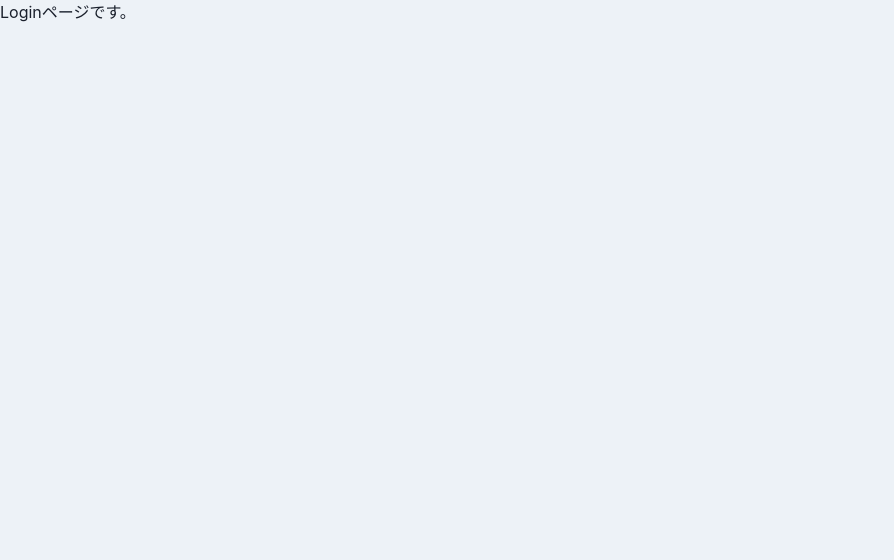
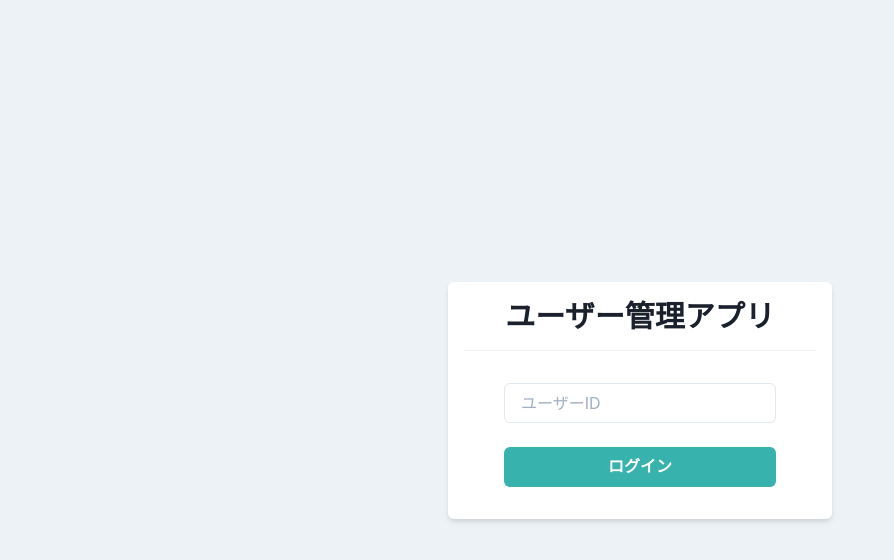
Before and after one commit to hayato-lang/chakra-app, a React (Create React App) app: page / in a window 1280 px wide. Shown: the top 560 px of the page, without its empty margins (0-894 px from the left). Built offline with nearby package versions, Linux system fonts and the light colour scheme.

Commit message:
ログイン画面の作成

```diff
--- a/src/components/pages/Login.tsx
+++ b/src/components/pages/Login.tsx
@@ -1,7 +1,19 @@
+import { Box, Divider, Flex, Heading, Input, Button, Stack } from "@chakra-ui/react";
 import { memo, VFC } from "react";
 
 export const Login: VFC = memo(() => {
   return (
-    <p>Loginページです。</p>
+    <Flex align="center" justify="center" height="100vh">
+      <Box bg="white" w="sm" p={4} borderRadius="md" shadow="md">
+        <Heading as="h1" size="lg" textAlign="center">
+          ユーザー管理アプリ
+        </Heading>
+          <Divider my={4} />
+          <Stack spacing={6} py={4} px={10}>
+            <Input placeholder="ユーザーID"/>
+            <Button bg="teal.400" color="white" _hover={{ opacity: 0.8 }}>ログイン</Button>
+          </Stack>
+      </Box>
+    </Flex>
   );
 });
```
